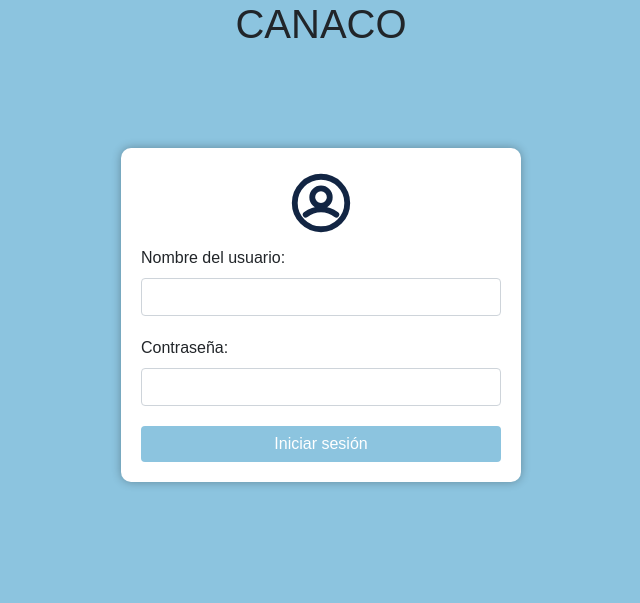
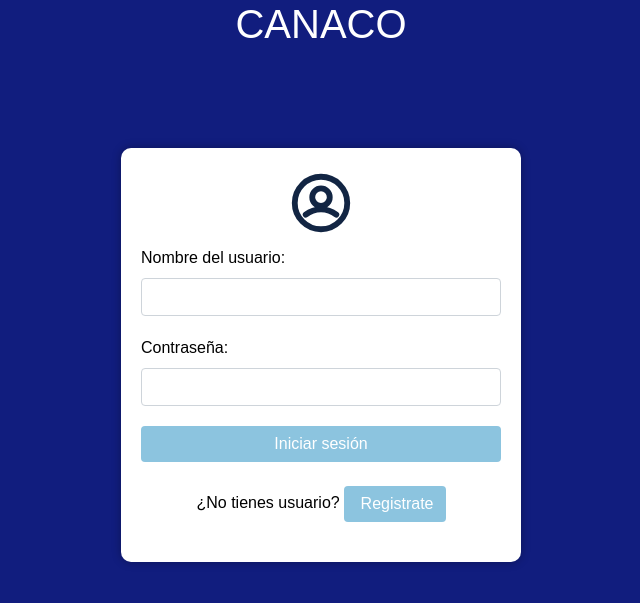
Before and after one commit to 8Carlos8/afili, a PHP site: page / in a window 1280 px wide. Shown: the top 603 px of the page, without its empty margins (319-959 px from the left). Run offline with PHP 8.4, Linux system fonts and the light colour scheme.

Commit message:
creo que ya funciona todo, solo aplicar estilos y la parte de pagos

```diff
--- a/Logica/Usuario.php
+++ b/Logica/Usuario.php
@@ -52,7 +52,7 @@ class Usuario extends Modelo{
         $this->consulta =
         "update $this->tabla set ".
         "username = '$this->username', ".
-        "password = '$this->password', ".
+        "password = '$this->password' ".
         "where username = '$this->username'";
 
         $this->ejecutaComandoIUD();
--- a/Promotores/index.php
+++ b/Promotores/index.php
@@ -26,9 +26,8 @@ $roles = $rol->lista();
 </head>
 <body>
     <div class="container">
-    <div class="form-group text-center">
-            <i class="fas fa-folder-plus"></i>
-            <a href="insertar.php" class="btn-btn-succes">Ingresar a un nuevo afiliado</a>
+        <div class="form-group text-center">
+            <a href="insertar.php" class="btn btn-success">Ingresar Nuevo Afiliado</a>
         </div>
         <table class="table table-striped">
             <thead>
--- a/Usuarios/index.php
+++ b/Usuarios/index.php
@@ -19,6 +19,10 @@ $usuarios = $usuario->lista();
     </style>
 </head>
 <body>
+    <div class="container">
+        <div class="form-group text-center">
+            <a href="insertar.php" class="btn btn-success">Ingresa Nuevo Usuario</a>
+        </div>
         <table class="table table-striped">
             <thead>
                 <tr>
@@ -43,5 +47,6 @@ $usuarios = $usuario->lista();
                 <?php } ?>
             </tbody>
         </table>
+    </div>
 </body>
 </html>
--- a/Usuarios/insertar.php
+++ b/Usuarios/insertar.php
@@ -14,7 +14,7 @@
     <link rel="stylesheet" href="https://cdn.jsdelivr.net/npm/bootstrap@4.5.3/dist/css/bootstrap.min.css" integrity="sha384-TX8t27EcRE3e/ihU7zmQxVncDAy5uIKz4rEkgIXeMed4M0jlfIDPvg6uqKI2xXr2" crossorigin="anonymous">
     <style>
         body {
-            background-color: #8cc4df;
+            background-color: #111D7E;
             font-family: 'Arial', sans-serif;
         }
 
--- a/index.php
+++ b/index.php
@@ -39,8 +39,9 @@ if (!empty($_POST['username']) && !empty($_POST['password'])) {
     <link rel="stylesheet" href="../css/style.css">
     <style>
         body {
-            background-color: #8cc4df;
+            background-color: #111D7E;
             font-family: 'Arial', sans-serif;
+            color: white;
         }
 
         .container {
@@ -55,6 +56,7 @@ if (!empty($_POST['username']) && !empty($_POST['password'])) {
 
         .form-group {
             margin-bottom: 20px;
+            color: black
         }
 
         .btn-primary {
@@ -110,6 +112,11 @@ if (!empty($_POST['username']) && !empty($_POST['password'])) {
             </div>
             <button type="submit" class="btn btn-primary btn-block">Iniciar sesión</button>
         </form>
+        <br>
+        <div class="form-group text-center">
+                <p>¿No tienes usuario?
+                <a href="Usuarios/insertar.php" class="btn btn-primary">&nbsp;Registrate</a>
+        </div>
     </div>
 </body>
 </html>
```
Also changed, not shown: 1 other file. Lines whose indentation alone changed are shown as unchanged.
